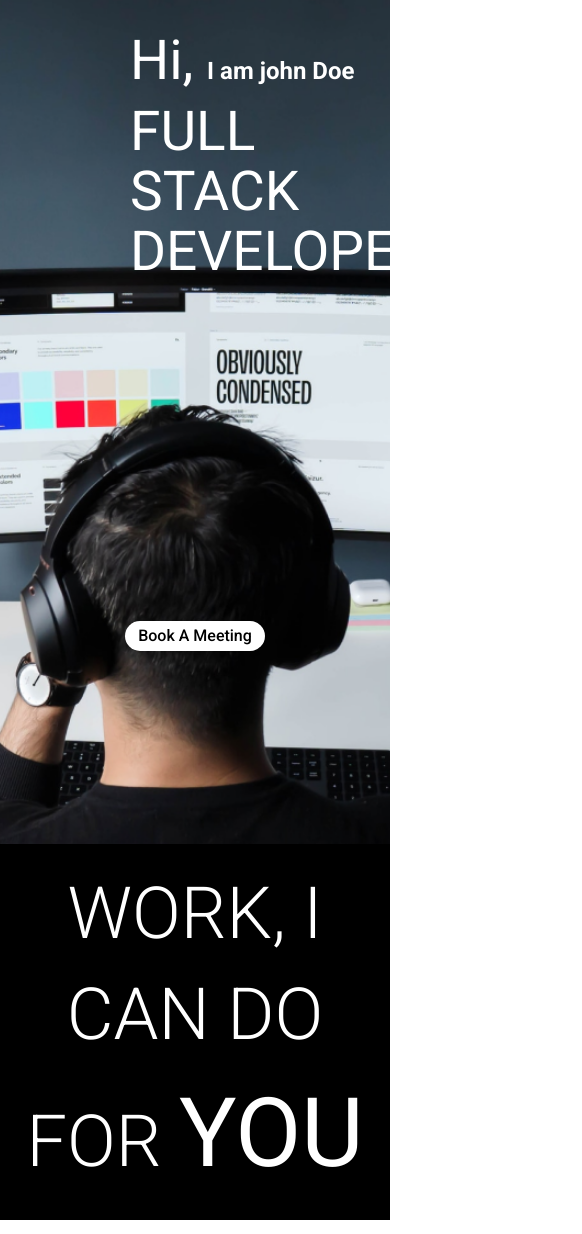
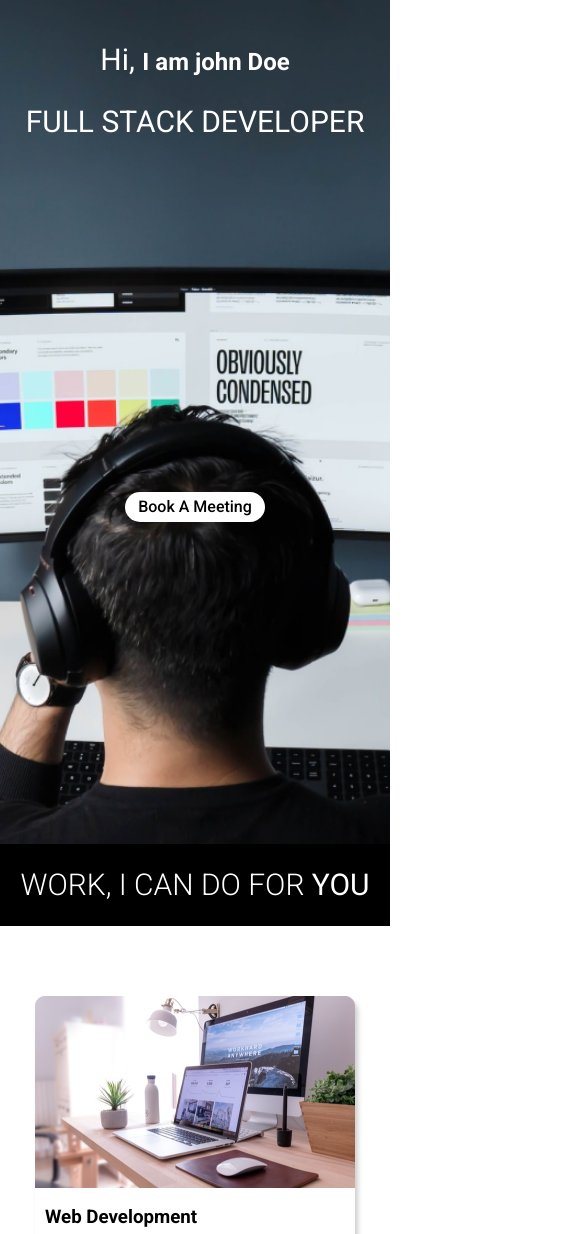
Before and after one commit to Shahab-Nasir/Project-4-Landing-Page, a plain HTML site: page index.html in a window 390 px wide. Shown: the top 1234 px of the page, 582 px wide, since content can reach past the window. Drawn offline with Linux system fonts and the light colour scheme.

Commit message:
Update style.css

```diff
--- a/style.css
+++ b/style.css
@@ -116,3 +116,27 @@ html, body {
     padding-top: 25px;
     font-size: 24px;
 }
+
+@media (max-width: 450px) {
+    .sec1 {
+        background-image: 50vh;
+    }
+    .heading {
+        font-size: 30px;
+    }
+    .sec1_text {
+        text-align: center;
+        padding-left: 0px;
+    }
+    .blackbox h2 {
+        font-size: 30px;
+        height: auto;
+    }
+    .blackbox span {
+        font-size: 30px;
+        height: auto;
+    }
+    .lastsec {
+        flex-direction: column;
+    }
+}
```
